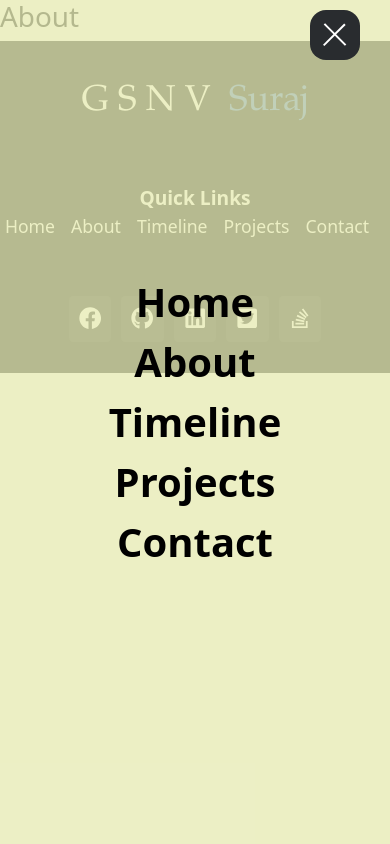
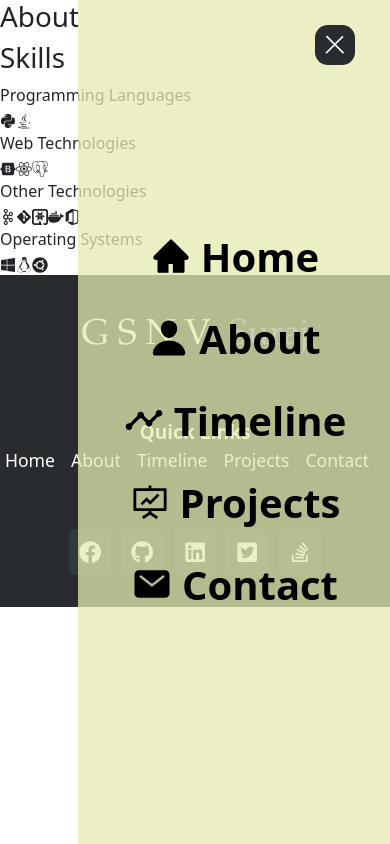
Before and after one commit to gsnvsuraj/portfolio, a React (Create React App) app: page /portfolio/about in a window 390 px wide. Both pictures are taken after a click on the element 335 px from the left and 35 px from the top of the page. Built offline with nearby package versions, Linux system fonts and the light colour scheme.

Commit message:
minor changes

```diff
--- a/src/component/About.jsx
+++ b/src/component/About.jsx
@@ -1,4 +1,6 @@
 import { Component } from 'react';
+import { FaPython, FaJava, FaBootstrap, FaReact, FaGitAlt, FaWindows, FaLinux, FaUbuntu } from 'react-icons/fa';
+import { SiApachekafka, SiPostgresql, SiMicrosoftoffice, SiDocker, SiQuarkus } from 'react-icons/si';
 
 
 class About extends Component {
@@ -8,10 +10,38 @@ class About extends Component {
                 <div className="aboutBody">
 
                     <div>
-                        <div>
+                        <div className="aboutHeading">
                             <h1>About</h1>
                         </div>
 
+
+
+                    </div>
+
+                    <div className="skilsPage">
+                        <div className="skillsHeading">
+                            <h1>Skills</h1>
+                        </div>
+
+                        <div className="skillsBody">
+                            <div className="categoryTitle">Programming Languages</div>
+                            <FaPython />
+                            <FaJava />
+                            <div className="categoryTitle">Web Technologies</div>
+                            <FaBootstrap />
+                            <FaReact />
+                            <SiPostgresql />
+                            <div className="categoryTitle">Other Technologies</div>
+                            <SiApachekafka />
+                            <FaGitAlt />
+                            <SiQuarkus />
+                            <SiDocker />
+                            <SiMicrosoftoffice />
+                            <div className="categoryTitle">Operating Systems</div>
+                            <FaWindows />
+                            <FaLinux />
+                            <FaUbuntu />
+                        </div>
                     </div>
 
                 </div>
--- a/src/component/Menu.jsx
+++ b/src/component/Menu.jsx
@@ -1,5 +1,8 @@
 import React from 'react';
 import { NavLink } from 'react-router-dom';
+import { AiFillHome, AiOutlineFundProjectionScreen } from 'react-icons/ai';
+import { MdTimeline } from 'react-icons/md';
+import { IoPerson, IoMail } from 'react-icons/io5';
 
 
 const Menu = ({ open, setOpen }) => {
@@ -8,11 +11,32 @@ const Menu = ({ open, setOpen }) => {
             <div className={open ? "menuHidden showMenu" : "menuHidden hideMenu"}>
                 <div className="menuItems">
                     <div className="headerLinks">
-                        <NavLink to="/" exact={true} className="navLink" onClick={() => setOpen(!open)} >Home</NavLink>
-                        <NavLink to="/about" exact={true} className="navLink" onClick={() => setOpen(!open)} >About</NavLink>
-                        <NavLink to="/timeline" exact={true} className="navLink" onClick={() => setOpen(!open)} >Timeline</NavLink>
-                        <NavLink to="/projects" exact={true} className="navLink" onClick={() => setOpen(!open)} >Projects</NavLink>
-                        <NavLink to="/contact" exact={true} className="navLink" onClick={() => setOpen(!open)} >Contact</NavLink>
+
+                        <NavLink to="/" exact={true} className="navLink" onClick={() => setOpen(false)} >
+                            <span className="navLinkIcons"><AiFillHome /></span>
+                            Home
+                        </NavLink>
+
+                        <NavLink to="/about" exact={true} className="navLink" onClick={() => setOpen(false)} >
+                            <span className="navLinkIcons"><IoPerson /></span>
+                            About
+                        </NavLink>
+
+                        <NavLink to="/timeline" exact={true} className="navLink" onClick={() => setOpen(false)} >
+                            <span className="navLinkIcons"><MdTimeline /></span>
+                            Timeline
+                        </NavLink>
+
+                        <NavLink to="/projects" exact={true} className="navLink" onClick={() => setOpen(false)} >
+                            <span className="navLinkIcons"><AiOutlineFundProjectionScreen /></span>
+                            Projects
+                        </NavLink>
+
+                        <NavLink to="/contact" exact={true} className="navLink" onClick={() => setOpen(false)} >
+                            <span className="navLinkIcons"><IoMail /></span>
+                            Contact
+                        </NavLink>
+
                     </div>
                 </div>
             </div>
--- a/src/styles/Header.css
+++ b/src/styles/Header.css
@@ -18,7 +18,8 @@ header {
     padding: 10px;
     margin: 10px;
     border-radius: 16px;
-    position: absolute;
+    position: fixed;
+    top: 10px;
     right: 20px;
     background-color: var(--main-header-background);
     z-index: 1000;
@@ -50,23 +51,24 @@ header {
 
 
 .hideMenu {
-    transform: translateX(100%);
+    display: none;
 }
 
 
 .showMenu {
-    transform: translateX(0%);
+    display: block;
 }
 
 
 .headerLinks {
     display: flex;
     flex-direction: column;
-    position: absolute;
+    position: fixed;
     min-height: 100vh;
     justify-content: center;
     align-items: center;
     width: 50%;
+    top: 0;
     right: 0;
     background-color: var(--main-header-menu-background);
     z-index: 100;
@@ -79,11 +81,23 @@ header {
     font-weight: bold;
     font-size: 2.5rem;
     width: min-content;
+    padding: 10px;
+    display: flex;
+}
+
+
+.navLinkIcons {
+    padding: 0px 10px 2px 2px;
+    transform: translateY(-5px);
 }
 
 
 @media only screen and (max-width: 768px) {
     .headerLinks {
-        width: 100%;
+        width: 80%;
+    }
+
+    .menuIcon {
+        transform: scale(0.8);
     }
 }
--- a/src/styles/Project.css
+++ b/src/styles/Project.css
@@ -30,3 +30,12 @@
 .projImage {
     margin: 10px;
 }
+
+
+@media only screen and (max-width: 768px) {
+    .projCardBody {
+        margin: 10px;
+        display: flex;
+        flex-direction: column;
+    }
+}
```
